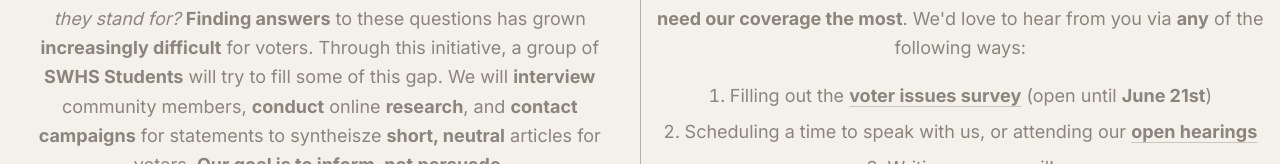
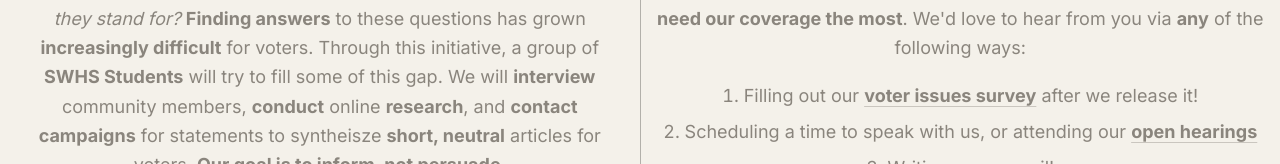
Before and after one commit to RoogerMao/swvs, a Next.js app: page / in a window 1280 px wide. Shown: the part 536-700 px from the top of the page. Built offline with nearby package versions, Linux system fonts and the light colour scheme.

Commit message:
final changes before updating links later

```diff
--- a/app/page.tsx
+++ b/app/page.tsx
@@ -63,6 +63,11 @@ export default function Home() {
               </a>
             </p>
 
+            <p className="inline-block border-2 border-rule bg-foreground px-8 py-3 text-xs font-bold uppercase tracking-[0.2em] text-background transition-colors hover:border-accent hover:bg-accent mt-8">
+              South Windsor Residents: Make Yourself Heard
+            </p>
+
+            {/*
             <div className="mt-8">
               <a
                 href="#"
@@ -71,6 +76,7 @@ export default function Home() {
                 South Windsor Residents: Make Yourself Heard
               </a>
             </div>
+            */}
           </div>
         </header>
 
@@ -132,7 +138,7 @@ export default function Home() {
               </p>
               <ol className="mt-2 list-decimal list-inside text-lg leading-loose text-muted">
                 <li className="pt-2">
-                  Filling out the
+                  Filling out our
                   {" "}<a
                   href=""
                   target="_blank"
@@ -141,7 +147,7 @@ export default function Home() {
                   >
                     <b>voter issues survey</b>
                   </a>
-                  {" "}(open until <b>June 21st</b>)
+                  {" "}after we release it!
                 </li>
                 <li>
                   Scheduling a time to speak with us, or attending our{" "}
```
